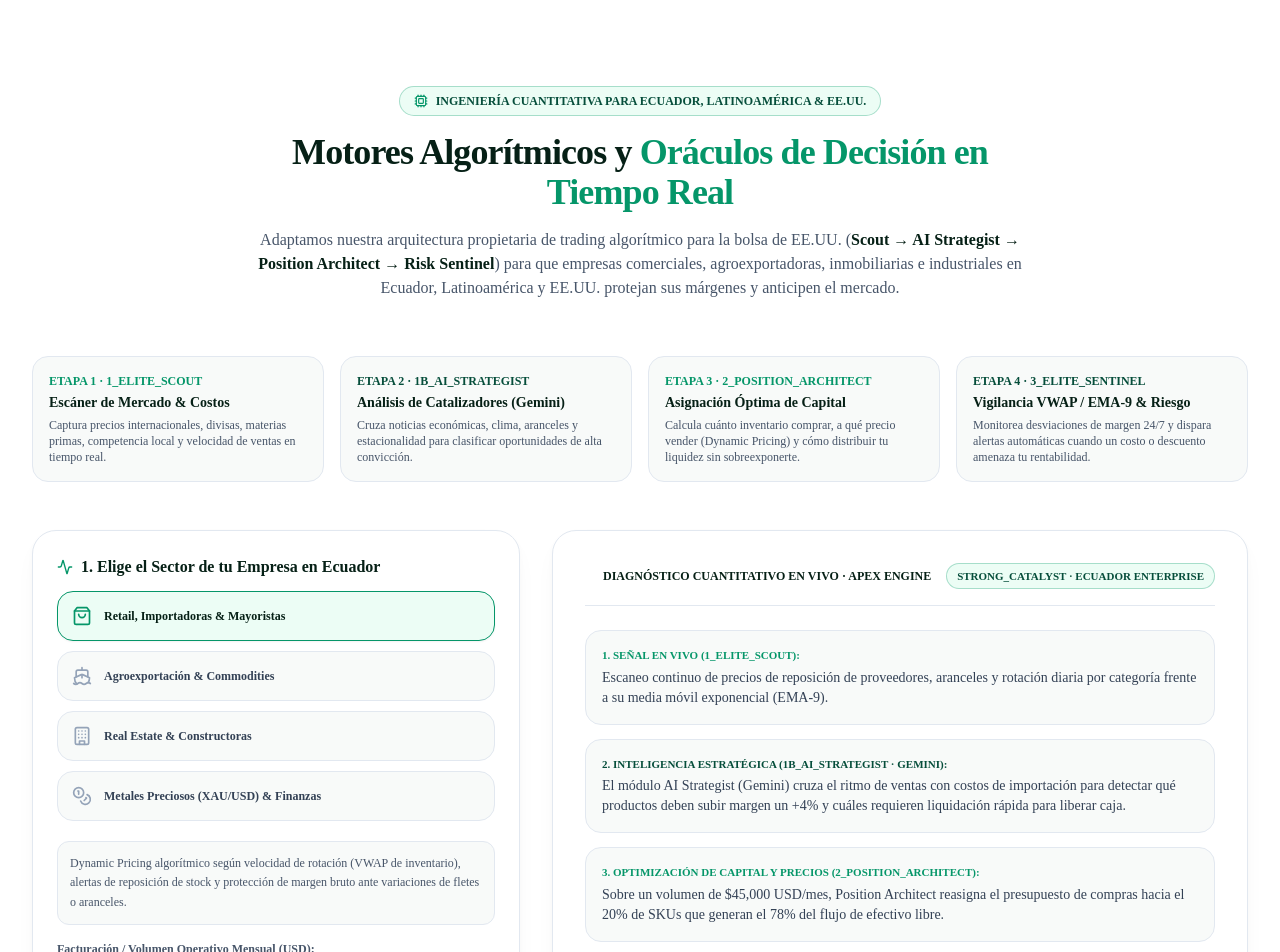
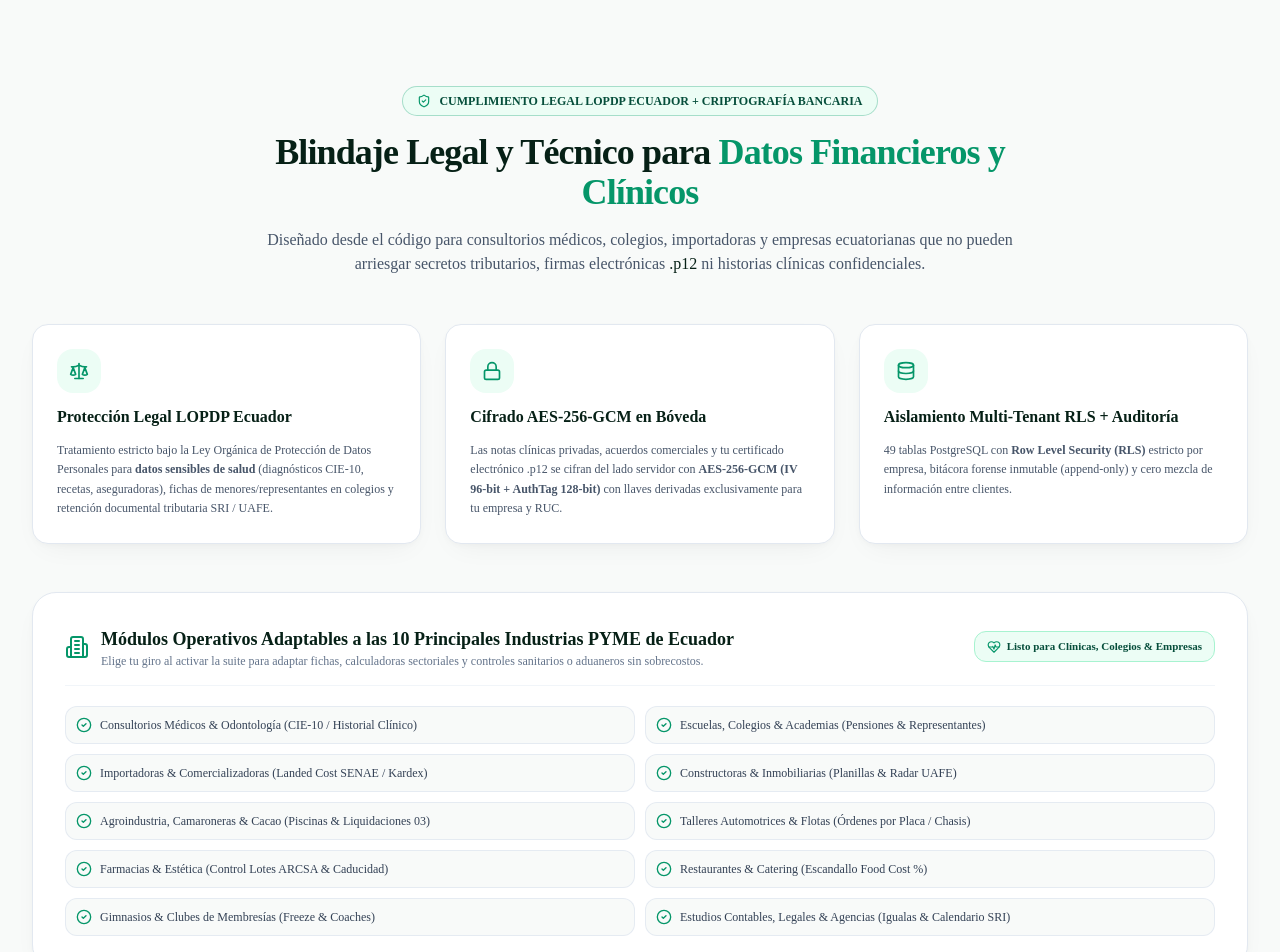
Before and after one commit to fdelavera/grupovolia_web, a Next.js app: page / in a window 1280 px wide. Shown: the part 4300-5252 px from the top of the page. Built offline with nearby package versions, Linux system fonts and the light colour scheme.

Commit message:
feat(phase9.1): SecurityLopdpSection, 10 PYME industries, in-platform Argon/Hydrogen/Neon/Carbon AI labeling & affiliate accounting

```diff
--- a/src/app/api/quant-oracle/route.ts
+++ b/src/app/api/quant-oracle/route.ts
@@ -48,7 +48,10 @@ Genera un diagnóstico ejecutivo estructurado en JSON con exactamente este forma
         const match = raw.match(/\{[\s\S]*\}/);
         if (match) {
           const parsed = JSON.parse(match[0]);
-          return NextResponse.json({ analysis: parsed, source: "gemini-live" });
+          return NextResponse.json({
+            analysis: parsed,
+            source: "argon-engine-live",
+          });
         }
       } catch (e) {
         console.warn("Quant Oracle fallback activated:", e);
--- a/src/app/page.tsx
+++ b/src/app/page.tsx
@@ -5,6 +5,7 @@ import Navbar from "@/components/navigation/Navbar";
 import HeroSection from "@/components/sections/HeroSection";
 import DualAgentSection from "@/components/sections/DualAgentSection";
 import BusinessLinesSection from "@/components/sections/BusinessLinesSection";
+import SecurityLopdpSection from "@/components/sections/SecurityLopdpSection";
 import QuantAlgorithmsSection from "@/components/sections/QuantAlgorithmsSection";
 import PricingCalculatorSection from "@/components/sections/PricingCalculatorSection";
 import FounderCredentialsSection from "@/components/sections/FounderCredentialsSection";
@@ -29,6 +30,7 @@ export default function HomePage() {
         <HeroSection onOpenChat={() => setChatOpen(true)} />
         <DualAgentSection />
         <BusinessLinesSection />
+        <SecurityLopdpSection />
         <QuantAlgorithmsSection />
         <PricingCalculatorSection onSelectPlan={handleSelectPlan} />
         <FounderCredentialsSection />
--- a/src/components/sections/BusinessLinesSection.tsx
+++ b/src/components/sections/BusinessLinesSection.tsx
@@ -51,34 +51,34 @@ export default function BusinessLinesSection() {
       features: [
         "Estado de Resultados (P&L) bajo normativa NIIF, Balance General y Flujo de Efectivo en tiempo real.",
         "Simulador interactivo de proyecciones financieras (FP&A): ajusta precios, costos fijos y metas de ventas con sliders dinámicos.",
-        "Oráculo IA Temporal (cada 5m, 10m, 15m, 30m, 1h, 4h o diario) por región (Ecuador, LATAM, país específico o Global) sobre mercados, futuros, minerales, energía y noticias.",
-        "Rastreo inteligente de insumos y productos clave importados (chips/GPUs, aires acondicionados, vehículos Nissan, reactivos médicos, acciones individuales) con alertas al correo.",
+        "Oráculo IA Temporal en Plataforma (cada 5m, 10m, 15m, 30m, 1h, 4h o diario): los boletines se consultan en vivo dentro del sistema sin depender de correos, impulsados por Argon, Hydrogen, Neon y Carbon (AI Ultra).",
+        "Rastreo inteligente de insumos y productos clave importados (chips/GPUs, aires acondicionados, vehículos Nissan, reactivos médicos, acciones individuales) con historial completo en el panel.",
       ],
-      techStack: "NIIF P&L · Proyecciones FP&A · Oráculo IA Temporal · Rastreo Insumos",
+      techStack: "NIIF P&L · Argon / Hydrogen / Neon IA · Oráculo En Vivo · Rastreo Insumos",
     },
     {
-      badge: "MÓDULO 4 · CRECIMIENTO, CLIENTES & PROTECCIÓN LOPDP",
-      title: "CRM Multi-Industria, Pacientes/Clientes Encriptados (AES-256) & Proveedores",
+      badge: "MÓDULO 4 · CRECIMIENTO, 10 INDUSTRIAS & PROTECCIÓN LOPDP",
+      title: "CRM Multi-Industria (10 Sectores EC), Pacientes/Clientes AES-256 & Proveedores",
       icon: Users,
       features: [
         "Tablero Kanban visual e Inngest Workflows para automatizar seguimiento comercial, cotizaciones, cobranza y reactivación.",
-        "Directorio Multi-Industria (Consultorios Médicos, Colegios, Importadoras, Constructoras, Servicios) para gestionar Clientes/Pacientes/Alumnos y Proveedores/Visitadores Médicos.",
-        "Protección legal LOPDP Ecuador y seguridad técnica AES-256-GCM: historial clínico, diagnósticos médicos y notas financieras confidenciales cifradas extremo a extremo.",
-        "Alertas de cumplimiento y debida diligencia (UAFE) para sectores obligados (inmobiliarias, joyerías, vehículos).",
+        "Adaptable a 10 Industrias PYME EC (Médicos CIE-10, Colegios, Importadoras SENAE, Constructoras UAFE, Agro/Camaroneras, Farmacias ARCSA, Talleres, Restaurantes Food Cost %, Gimnasios y Estudios).",
+        "Protección legal LOPDP Ecuador y seguridad técnica AES-256-GCM: historial clínico, recetas, fichas escolares y notas financieras confidenciales cifradas extremo a extremo.",
+        "Directorio de Proveedores/Visitadores Médicos sincronizado a retenciones SRI y alertas preventivas UAFE.",
       ],
-      techStack: "LOPDP AES-256-GCM · CRM Multi-Industria · Directorio Proveedores · UAFE",
+      techStack: "LOPDP AES-256-GCM · 10 Giros Verticales · Landed Cost / ARCSA · UAFE",
     },
     {
       badge: "MÓDULO 5 · ADQUISICIÓN MULTICANAL & ROAS FINANCIERO",
-      title: "Marketing Ops IA: Meta, YouTube, TikTok, WhatsApp API & ROAS en Finanzas",
+      title: "Marketing Ops IA: Meta, YouTube, TikTok, WhatsApp API & Afiliados NIIF",
       icon: Megaphone,
       features: [
         "Calendario mensual con IA de 30 días, guiones de Reels/TikTok y boletines corporativos en 1 clic.",
         "Integración nativa con campañas de Meta Ads, YouTube/Google Ads y TikTok Ads, conectando atribución de leads con ventas reales en el reporte de Finanzas (ROAS y CPL en vivo).",
         "Envíos por Correo Corporativo y WhatsApp Masivo (con soporte oficial de Meta WhatsApp Cloud API o enlace directo 1-clic a WhatsApp Web).",
-        "Gestión completa de Relaciones Públicas (PR/Influencers) y programa de Partners/Afiliados con comisiones trazables.",
+        "Gestión completa de PR/Influencers y programa de Partners/Afiliados con contabilización automática de ventas y comisiones en Contabilidad NIIF.",
       ],
-      techStack: "Meta/YT/TikTok ROAS · WhatsApp Cloud API · Contenido IA · Afiliados",
+      techStack: "Meta/YT/TikTok ROAS · WhatsApp Cloud API · Afiliados NIIF · Contenido IA",
     },
   ];
 
--- a/src/components/sections/QuantAlgorithmsSection.tsx
+++ b/src/components/sections/QuantAlgorithmsSection.tsx
@@ -42,7 +42,7 @@ export default function QuantAlgorithmsSection() {
       label: "Agroexportación & Commodities",
       icon: Ship,
       defaultVol: "120000",
-      desc: "Monitoreo en tiempo real de futuros internacionales (Cacao NY, Camarón, Café, Banano), cruce de noticias climáticas/logísticas con Gemini y ventanas óptimas de fijación de precios.",
+      desc: "Monitoreo en tiempo real de futuros internacionales (Cacao NY, Camarón, Café, Banano), cruce de noticias climáticas/logísticas con motores Argon/Hydrogen y ventanas óptimas de fijación de precios.",
     },
     {
       id: "Inmobiliarias, Constructoras & Promotoras",
@@ -65,7 +65,7 @@ export default function QuantAlgorithmsSection() {
     scoutSignal:
       "Escaneo continuo de precios de reposición de proveedores, aranceles y rotación diaria por categoría frente a su media móvil exponencial (EMA-9).",
     strategistReasoning:
-      "El módulo AI Strategist (Gemini) cruza el ritmo de ventas con costos de importación para detectar qué productos deben subir margen un +4% y cuáles requieren liquidación rápida para liberar caja.",
+      "El módulo AI Strategist (Argon) cruza el ritmo de ventas con costos de importación para detectar qué productos deben subir margen un +4% y cuáles requieren liquidación rápida para liberar caja.",
     architectAllocation:
       "Sobre un volumen de $45,000 USD/mes, Position Architect reasigna el presupuesto de compras hacia el 20% de SKUs que generan el 78% del flujo de efectivo libre.",
     sentinelRule:
@@ -137,7 +137,7 @@ export default function QuantAlgorithmsSection() {
           </div>
           <div className="p-4 rounded-2xl bg-swiss-canvas border border-slate-200">
             <div className="text-xs font-mono text-brand-pine font-bold">ETAPA 2 · 1B_AI_STRATEGIST</div>
-            <div className="text-sm font-bold text-swiss-pine mt-1">Análisis de Catalizadores (Gemini)</div>
+            <div className="text-sm font-bold text-swiss-pine mt-1">Análisis de Catalizadores (Argon / Hydrogen)</div>
             <p className="text-xs text-slate-600 mt-1">
               Cruza noticias económicas, clima, aranceles y estacionalidad para clasificar oportunidades de alta convicción.
             </p>
@@ -235,7 +235,7 @@ export default function QuantAlgorithmsSection() {
                 {loading ? (
                   <>
                     <Loader2 className="w-4 h-4 animate-spin" />
-                    <span>Ejecutando Apex Quant Engine con Gemini...</span>
+                    <span>Ejecutando Apex Quant Engine con Argon...</span>
                   </>
                 ) : (
                   <>
--- /dev/null
+++ b/src/components/sections/SecurityLopdpSection.tsx
@@ -0,0 +1,124 @@
+"use client";
+
+import {
+  ShieldCheck,
+  Lock,
+  Database,
+  HeartPulse,
+  Building2,
+  Scale,
+  CheckCircle2,
+} from "lucide-react";
+
+const ADAPTIVE_INDUSTRIES = [
+  "Consultorios Médicos & Odontología (CIE-10 / Historial Clínico)",
+  "Escuelas, Colegios & Academias (Pensiones & Representantes)",
+  "Importadoras & Comercializadoras (Landed Cost SENAE / Kardex)",
+  "Constructoras & Inmobiliarias (Planillas & Radar UAFE)",
+  "Agroindustria, Camaroneras & Cacao (Piscinas & Liquidaciones 03)",
+  "Talleres Automotrices & Flotas (Órdenes por Placa / Chasis)",
+  "Farmacias & Estética (Control Lotes ARCSA & Caducidad)",
+  "Restaurantes & Catering (Escandallo Food Cost %)",
+  "Gimnasios & Clubes de Membresías (Freeze & Coaches)",
+  "Estudios Contables, Legales & Agencias (Igualas & Calendario SRI)",
+];
+
+export default function SecurityLopdpSection() {
+  return (
+    <section
+      id="seguridad-lopdp"
+      className="py-24 bg-swiss-canvas border-b border-slate-200"
+    >
+      <div className="max-w-7xl mx-auto px-4 sm:px-6 lg:px-8 space-y-12">
+        <div className="text-center max-w-3xl mx-auto">
+          <div className="inline-flex items-center gap-2 px-3.5 py-1.5 rounded-full bg-brand-emeraldSoft border border-brand-emerald/30 text-brand-pine text-xs font-mono font-bold mb-4">
+            <ShieldCheck className="w-3.5 h-3.5 text-brand-emerald" />
+            <span>CUMPLIMIENTO LEGAL LOPDP ECUADOR + CRIPTOGRAFÍA BANCARIA</span>
+          </div>
+          <h2 className="text-3xl sm:text-4xl font-extrabold text-swiss-pine tracking-tight">
+            Blindaje Legal y Técnico para{" "}
+            <span className="text-brand-emerald">Datos Financieros y Clínicos</span>
+          </h2>
+          <p className="mt-4 text-slate-600 text-sm sm:text-base leading-relaxed">
+            Diseñado desde el código para consultorios médicos, colegios, importadoras y empresas ecuatorianas que no pueden arriesgar secretos tributarios, firmas electrónicas{" "}
+            <code className="font-mono text-swiss-pine">.p12</code> ni historias clínicas confidenciales.
+          </p>
+        </div>
+
+        <div className="grid grid-cols-1 md:grid-cols-3 gap-6">
+          <div className="swiss-card rounded-2xl p-6 space-y-3">
+            <div className="w-11 h-11 rounded-2xl bg-brand-emeraldSoft text-brand-emerald flex items-center justify-center">
+              <Scale className="w-5 h-5" />
+            </div>
+            <h3 className="text-base font-extrabold text-swiss-pine">
+              Protección Legal LOPDP Ecuador
+            </h3>
+            <p className="text-xs text-slate-600 leading-relaxed">
+              Tratamiento estricto bajo la Ley Orgánica de Protección de Datos Personales para{" "}
+              <strong>datos sensibles de salud</strong> (diagnósticos CIE-10, recetas, aseguradoras), fichas de menores/representantes en colegios y retención documental tributaria SRI / UAFE.
+            </p>
+          </div>
+
+          <div className="swiss-card rounded-2xl p-6 space-y-3">
+            <div className="w-11 h-11 rounded-2xl bg-brand-emeraldSoft text-brand-emerald flex items-center justify-center">
+              <Lock className="w-5 h-5" />
+            </div>
+            <h3 className="text-base font-extrabold text-swiss-pine">
+              Cifrado AES-256-GCM en Bóveda
+            </h3>
+            <p className="text-xs text-slate-600 leading-relaxed">
+              Las notas clínicas privadas, acuerdos comerciales y tu certificado electrónico{" "}
+              <code className="font-mono">.p12</code> se cifran del lado servidor con{" "}
+              <strong>AES-256-GCM (IV 96-bit + AuthTag 128-bit)</strong> con llaves derivadas exclusivamente para tu empresa y RUC.
+            </p>
+          </div>
+
+          <div className="swiss-card rounded-2xl p-6 space-y-3">
+            <div className="w-11 h-11 rounded-2xl bg-brand-emeraldSoft text-brand-emerald flex items-center justify-center">
+              <Database className="w-5 h-5" />
+            </div>
+            <h3 className="text-base font-extrabold text-swiss-pine">
+              Aislamiento Multi-Tenant RLS + Auditoría
+            </h3>
+            <p className="text-xs text-slate-600 leading-relaxed">
+              49 tablas PostgreSQL con <strong>Row Level Security (RLS)</strong> estricto por empresa, bitácora forense inmutable (<code className="font-mono">append-only</code>) y cero mezcla de información entre clientes.
+            </p>
+          </div>
+        </div>
+
+        {/* Bloque 10 Giros Adaptativos */}
+        <div className="swiss-card rounded-3xl p-6 sm:p-8 bg-white border border-slate-200 space-y-5">
+          <div className="flex flex-wrap items-center justify-between gap-4 border-b border-slate-100 pb-4">
+            <div className="flex items-center gap-3">
+              <Building2 className="w-6 h-6 text-brand-emerald shrink-0" />
+              <div>
+                <h3 className="text-lg font-extrabold text-swiss-pine">
+                  Módulos Operativos Adaptables a las 10 Principales Industrias PYME de Ecuador
+                </h3>
+                <p className="text-xs text-slate-500">
+                  Elige tu giro al activar la suite para adaptar fichas, calculadoras sectoriales y controles sanitarios o aduaneros sin sobrecostos.
+                </p>
+              </div>
+            </div>
+            <div className="inline-flex items-center gap-1.5 px-3 py-1.5 rounded-xl bg-emerald-50 border border-emerald-200 text-[11px] font-bold text-brand-pine">
+              <HeartPulse className="w-3.5 h-3.5 text-brand-emerald" />
+              <span>Listo para Clínicas, Colegios &amp; Empresas</span>
+            </div>
+          </div>
+
+          <div className="grid grid-cols-1 md:grid-cols-2 gap-2.5 text-xs">
+            {ADAPTIVE_INDUSTRIES.map((ind) => (
+              <div
+                key={ind}
+                className="flex items-center gap-2 p-2.5 rounded-xl bg-swiss-canvas border border-slate-200/80 text-slate-700 font-medium"
+              >
+                <CheckCircle2 className="w-4 h-4 text-brand-emerald shrink-0" />
+                <span>{ind}</span>
+              </div>
+            ))}
+          </div>
+        </div>
+      </div>
+    </section>
+  );
+}
--- a/src/lib/gemini.ts
+++ b/src/lib/gemini.ts
@@ -28,9 +28,9 @@ Todo módulo o suite de Grupo Volia incluye un **Asistente / Copiloto de IA Inte
 #### Los 5 Módulos Empresariales de Grupo Volia (en Suite o Individuales):
 1. **Contabilidad General, Suite NIIF Completa, Facturación SRI Personalizada & Proveedores:** Firma electrónica nativa XAdES-BES (.p12), Facturas con **RIDE PDF 100% personalizado con logotipo y colores propios**, código de barras SRI de 49 dígitos, casilla de **Información Adicional / Diagnóstico Médico**, envío automático al correo del cliente y descarga en 1 clic para WhatsApp Web, más Suite Contable completa (Retenciones 07, Compras XML, Liquidaciones 03, CxC/CxP, Partida Doble, Activos Fijos, Préstamos, ATS XML y Migración Histórica sin duplicar facturas en el SRI).
 2. **Manejo de Inventario, Kardex & Conexión API de Ventas:** Panel intuitivo con carga masiva Excel/CSV, códigos de barras y conexión vía API con los sistemas POS/ecommerce más usados en Ecuador.
-3. **Finanzas Ejecutivas NIIF & Oráculo IA de Mercados, Commodities e Insumos:** P&L, Balance General, Flujo de Caja, Simulador FP&A y **reportes programables (cada 5m, 10m, 15m, 30m, 1h, 4h o diario)** por región (Ecuador, LATAM, país específico o Global) sobre mercados, futuros, minerales, energía, noticias y **rastreo de productos/insumos clave del negocio** (chips/GPUs, aires acondicionados, vehículos Nissan, insumos médicos, etc.) con entrega por correo.
-4. **CRM Multi-Industria 360°, Directorios Encriptados (LOPDP AES-256-GCM) & Proveedores:** Pipeline Kanban e Inngest, **directorio de Clientes/Pacientes/Alumnos adaptativo por industria** (Consultorios Médicos, Colegios, Importadoras, Constructoras UAFE, Servicios) con **notas clínicas y financieras encriptadas con AES-256-GCM bajo la LOPDP Ecuador**, y **directorio de Proveedores y Visitadores Médicos** enlazado al SRI.
-5. **Marketing Ops IA Multicanal, Meta/YouTube/TikTok/WhatsApp API & ROAS Financiero:** Calendario IA 30 días, envíos por Correo Corporativo y WhatsApp (Cloud API de Meta o WhatsApp Web 1-Clic), PR/Influencers, Afiliados y enlace en vivo con leads del CRM y facturación real para medir **ROAS y CPL conectado a Finanzas**.
+3. **Finanzas Ejecutivas NIIF & Oráculo IA en Plataforma (Motores Argon, Hydrogen, Neon & Carbon):** P&L, Balance General, Flujo de Caja, Simulador FP&A y **boletines programables en vivo dentro de la misma plataforma** (cada 5m, 10m, 15m, 30m, 1h, 4h o diario, sin depender de correos) por región sobre mercados, futuros, minerales, energía, noticias y rastreo de insumos clave importados (chips/GPUs, aires, vehículos Nissan, insumos médicos).
+4. **CRM Multi-Industria (10 Sectores PYME EC), Directorios Encriptados LOPDP (AES-256-GCM) & Proveedores:** Pipeline Kanban e Inngest, módulos operativos para **10 industrias de Ecuador** (Consultorios Médicos CIE-10, Colegios/Pensiones, Importadoras SENAE Landed Cost, Constructoras UAFE, Agro/Camaroneras Liq. 03, Talleres Automotrices, Farmacias ARCSA, Restaurantes Food Cost %, Gimnasios y Estudios Profesionales) con **datos clínicos, escolares y financieros cifrados con AES-256-GCM bajo la LOPDP Ecuador**.
+5. **Marketing Ops IA Multicanal, Meta/YouTube/TikTok/WhatsApp API & Afiliados Contables:** Calendario IA 30 días, Correo y WhatsApp (Cloud API o WhatsApp Web 1-Clic), PR/Influencers, Meta/YouTube/TikTok conectados a Finanzas (ROAS/CPL reales) y **Afiliados conectados directamente a Contabilidad NIIF** para devengar ventas y comisiones en partida doble.
 
 #### Tarifas (2 Modalidades a elección del cliente — TODOS LOS VALORES SON BASE + 15% IVA ECUADOR):
 - **Regla importante:** Siempre aclara que todos los precios promocionados son valores base **+ IVA** (no viene incluido).
```
